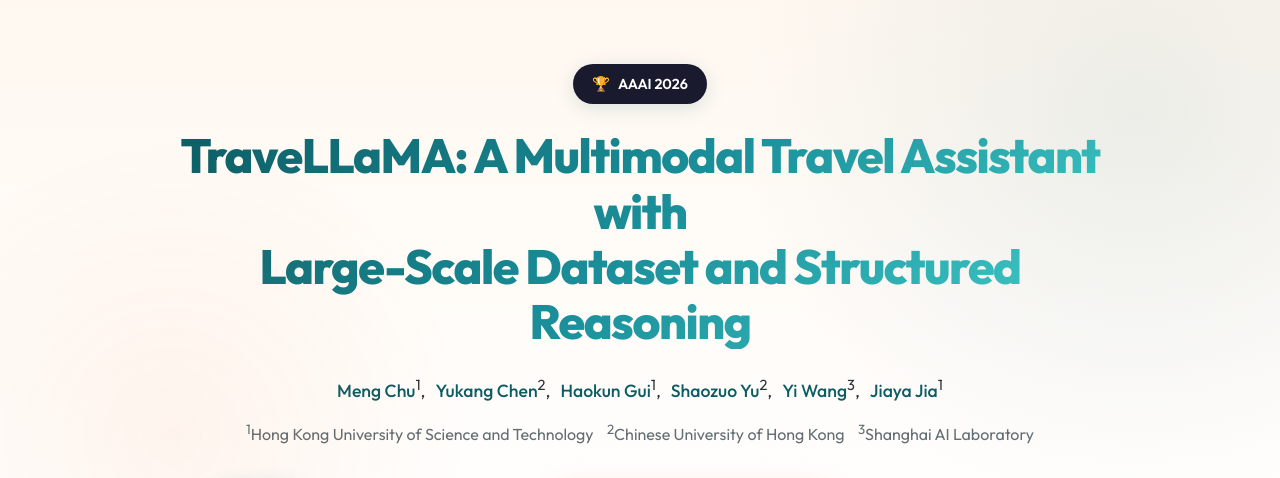
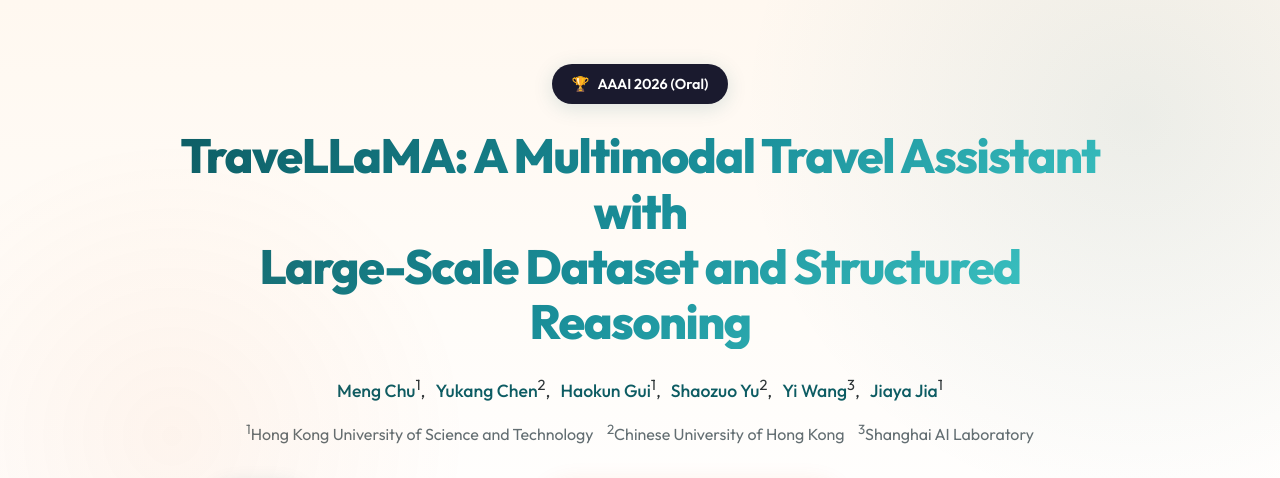
Before and after one commit to TraveLLaMA-Best/TraveLLaMA-Best.github.io, a plain HTML site: page index.html in a window 1280 px wide. Shown: the top 478 px of the page. Drawn offline with Linux system fonts and the light colour scheme; some icons are missing; a web font is replaced by a local one.

Commit message:
Update index.html

```diff
--- a/index.html
+++ b/index.html
@@ -2,7 +2,7 @@
 <html lang="en">
 <head>
   <meta charset="utf-8">
-  <meta name="description" content="TraveLLaMA: A Multimodal Travel Assistant with Large-Scale Dataset and Structured Reasoning - AAAI 2026">
+  <meta name="description" content="TraveLLaMA: A Multimodal Travel Assistant with Large-Scale Dataset and Structured Reasoning - AAAI 2026 Oral">
   <meta name="keywords" content="TraveLLaMA, Travel AI, Multimodal, Vision-Language Model, Travel Planning, LLM, Chain-of-Thought, TravelQA">
   <meta name="viewport" content="width=device-width, initial-scale=1">
   <meta name="author" content="Meng Chu, Yukang Chen, Haokun Gui, Shaozuo Yu, Yi Wang, Jiaya Jia">
@@ -38,7 +38,7 @@
 
         <!-- Conference Badge -->
         <div class="venue-badge animate-in">
-          AAAI 2026
+          AAAI 2026 (Oral)
         </div>
 
         <!-- Title -->
```
